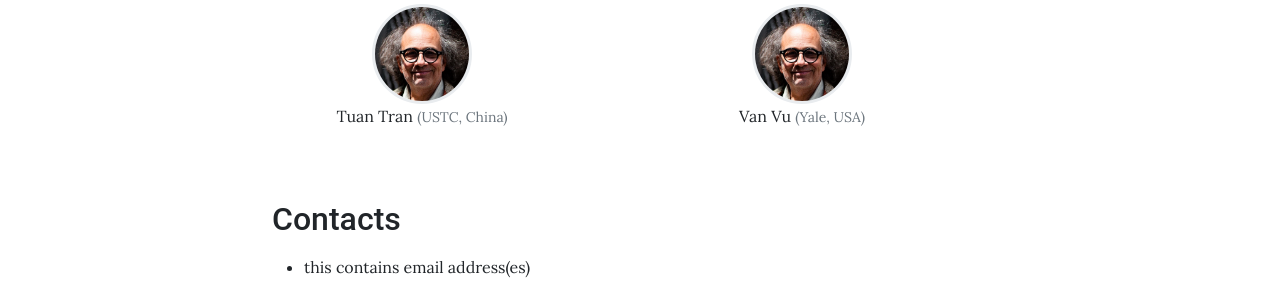
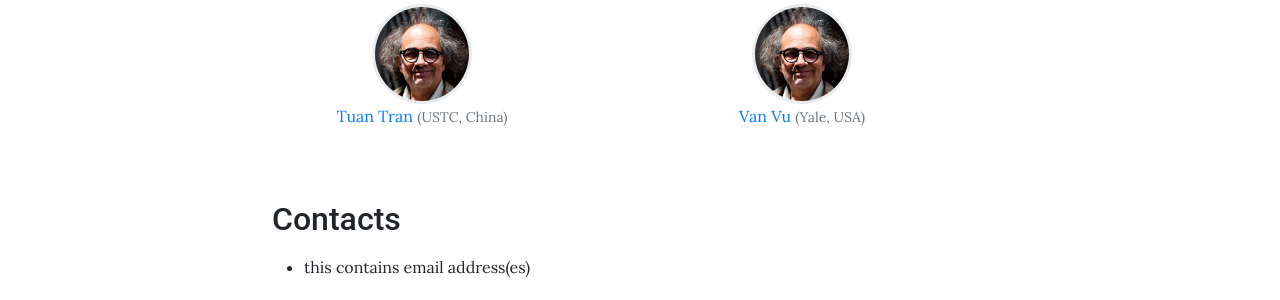
Before and after one commit to adm-vietnam/adm-vietnam.github.io, a Jekyll site: the page built from pages/home.md, in a window 1280 px wide. Shown: the part 1156-1456 px from the top of the page. Built offline with Jekyll 4.4.1, drawn with Linux system fonts in a browser that asks for light colours.

Commit message:
Update home.md

```diff
--- a/pages/home.md
+++ b/pages/home.md
@@ -51,7 +51,7 @@ one month in residence.
         <img src="{{ member.image | relative_url }}" alt="{{ member.name }}">
       {% endif %}
         <p id="{{ member.name | strip | url_encode }}">
-        {{ member.name }}
+        <a href="{{ member.homepage }}">{{ member.name }}</a>
         {% if member.affiliation %}
           <small class="text-muted">({{ member.affiliation }})</small>
         {% endif %}
```
